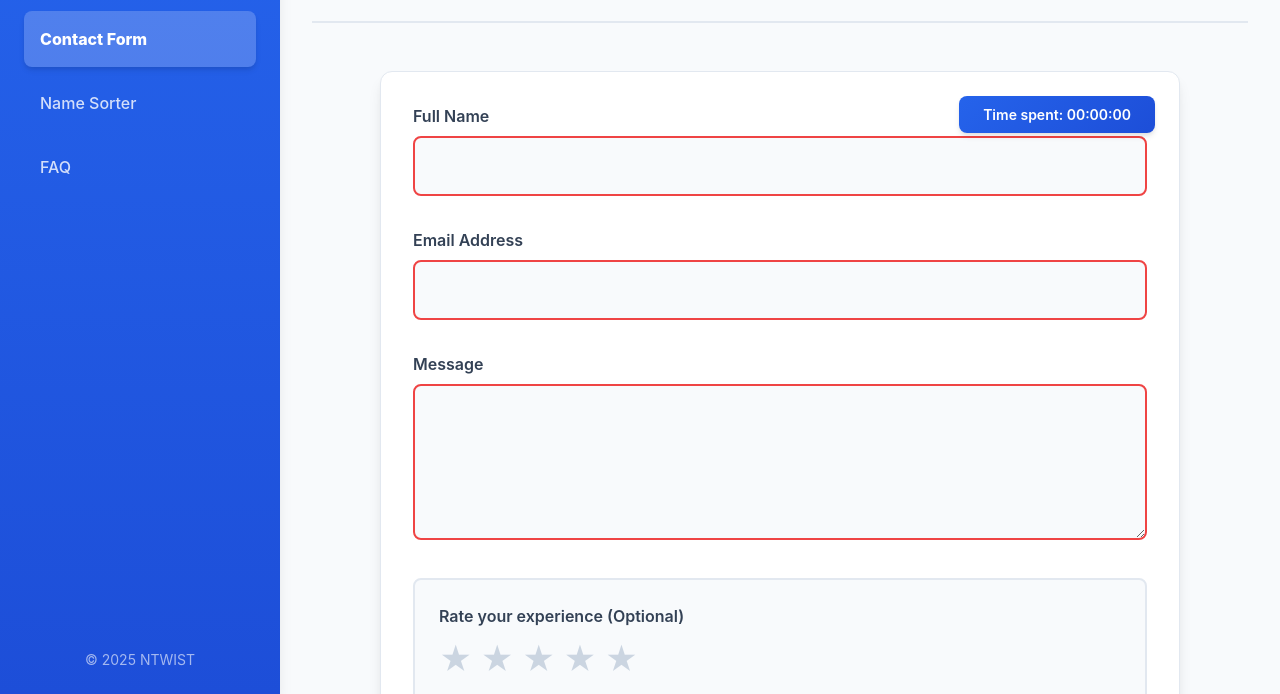
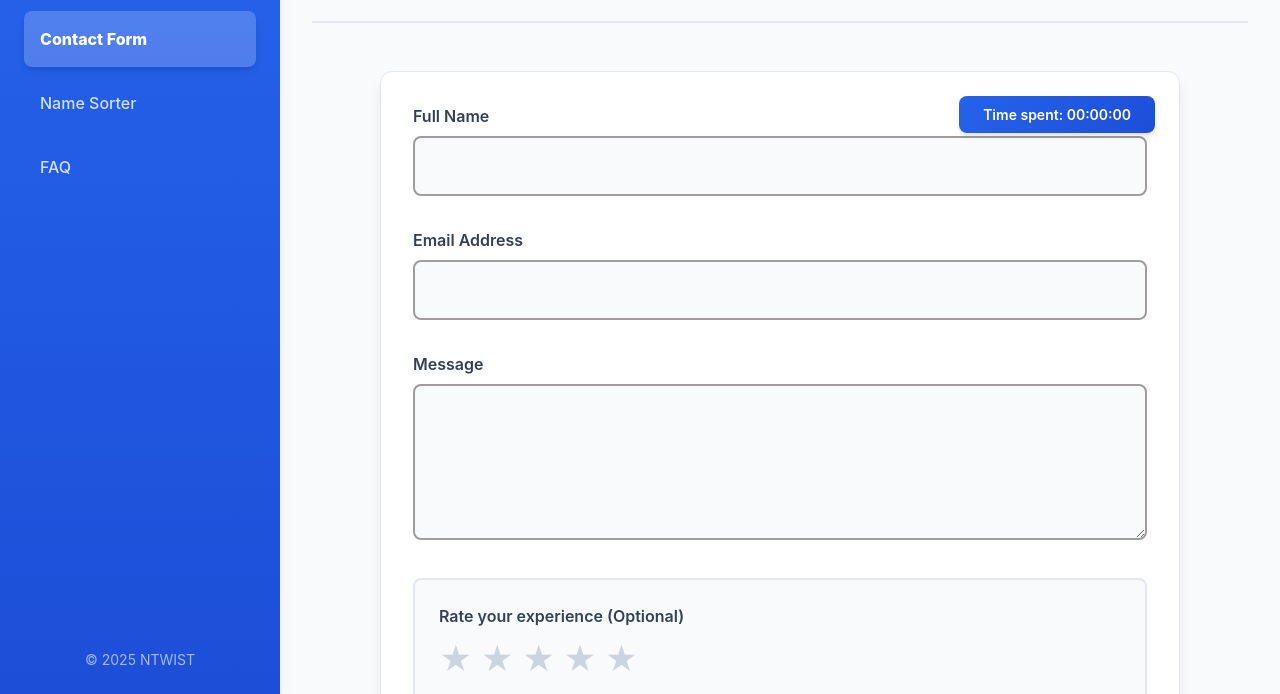
Before and after one commit to kourjot/ntwist-assignment001, a plain HTML site: page frontend/index.html in a window 1280 px wide. Shown: the part 106-800 px from the top of the page. Drawn offline with Linux system fonts and the light colour scheme.

Commit message:
update form css

```diff
--- a/frontend/assets/css/form.css
+++ b/frontend/assets/css/form.css
@@ -58,7 +58,7 @@
 
 .form-group input:invalid,
 .form-group textarea:invalid {
-  border-color: var(--error);
+  border-color: rgb(162, 155, 155);
 }
 
 .form-group input:valid,
```
